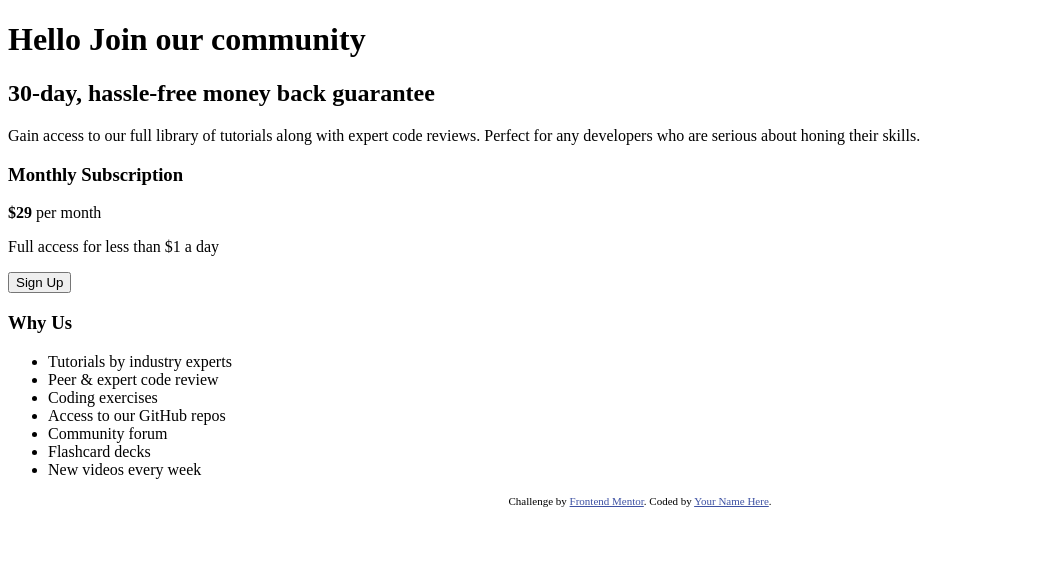
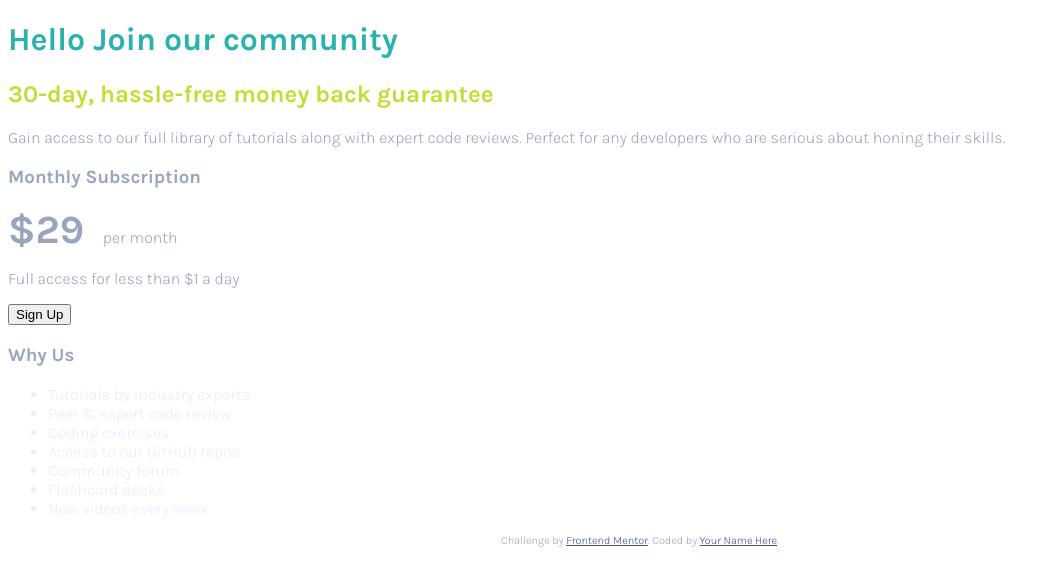
Before and after one commit to CatRod/single-price-grid-component-master, a plain HTML site: page index.html in a window 1280 px wide. Shown: the whole page, without its empty margins (0-1057 px from the left). Drawn offline with Linux system fonts and the light colour scheme.

Commit message:
Added text colors

```diff
--- a/index.html
+++ b/index.html
@@ -10,6 +10,12 @@
       type="image/png"
       sizes="32x32"
       href="./images/favicon-32x32.png"
+    />
+    <link rel="preconnect" href="https://fonts.googleapis.com" />
+    <link rel="preconnect" href="https://fonts.gstatic.com" crossorigin />
+    <link
+      href="https://fonts.googleapis.com/css2?family=Karla:ital,wght@0,200..800;1,200..800&display=swap"
+      rel="stylesheet"
     />
 
     <title>CatRod | Single Price Grid Component</title>
@@ -26,7 +32,10 @@
         skills.
       </p>
       <h3>Monthly Subscription</h3>
-      <b>&dollar;29 </b>per month
+      <p>
+        <span class="price">&dollar;29</span>
+        <span class="month">per month</span>
+      </p>
       <p>Full access for less than &dollar;1 a day</p>
       <button>Sign Up</button>
       <h3>Why Us</h3>
--- a/styles.css
+++ b/styles.css
@@ -5,3 +5,32 @@
 .attribution a {
   color: hsl(228, 45%, 44%);
 }
+
+body {
+  font-family: "Karla", sans-serif;
+  font-optical-sizing: auto;
+  font-weight: 300;
+  font-style: normal;
+  color: hsl(218, 22%, 67%);
+}
+
+h1 {
+  color: hsl(179, 62%, 43%);
+}
+
+h2 {
+  color: hsl(71, 73%, 54%);
+}
+
+.price {
+  font-weight: 700;
+  font-size: 40px;
+}
+.month {
+  margin-left: 15px;
+  color: hsl(218, 22%, 67%);
+}
+
+li {
+  color: hsl(204, 43%, 93%);
+}
```
